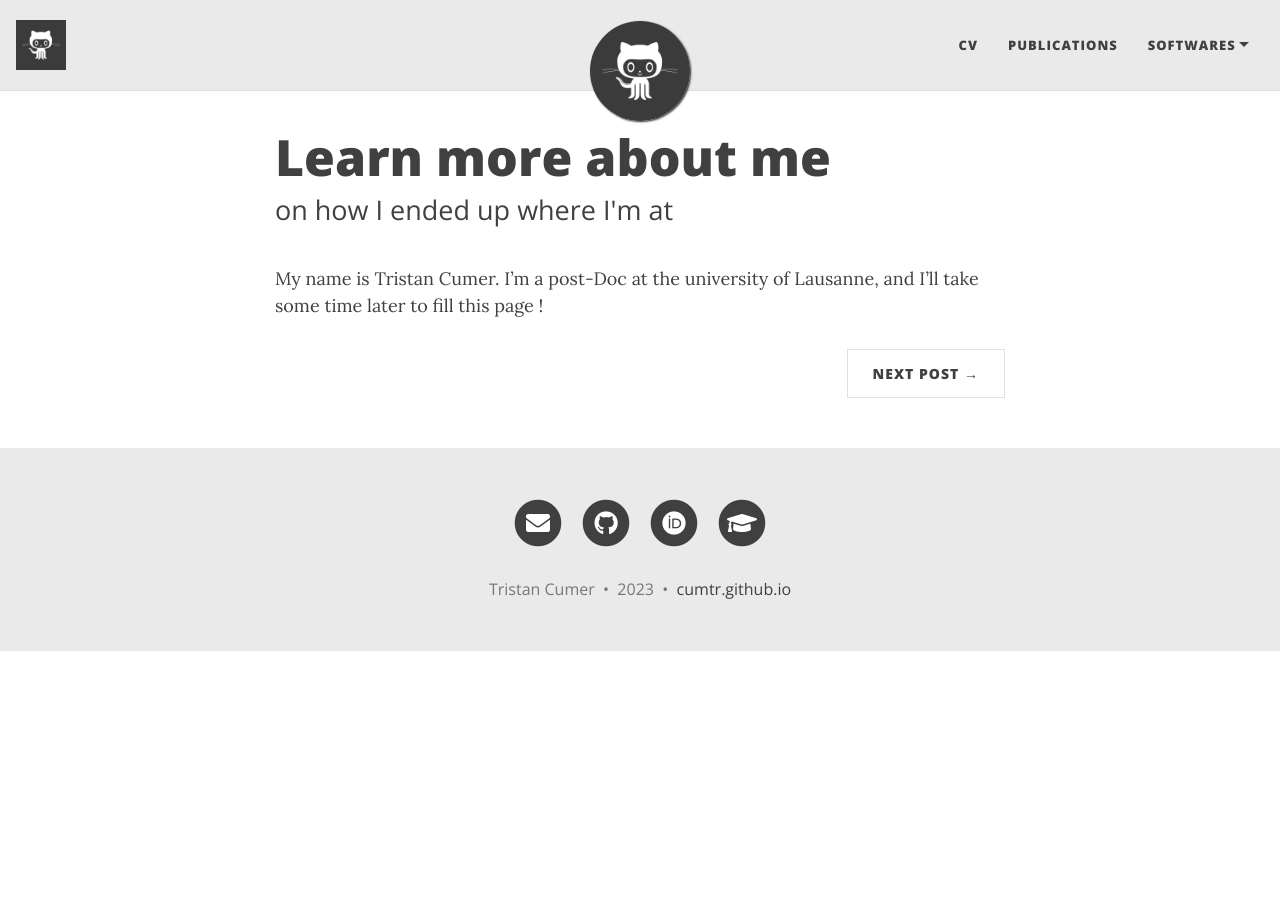
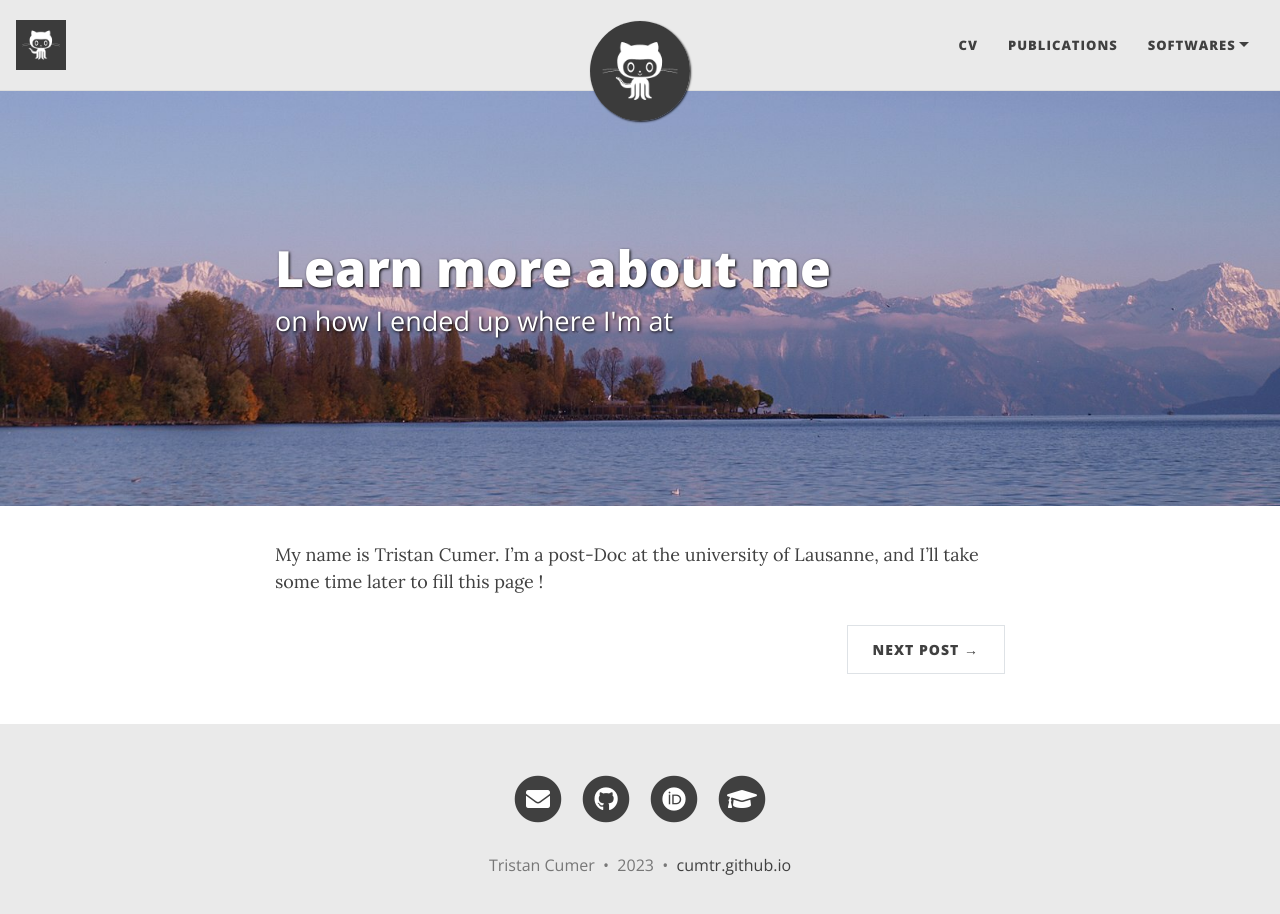
Before and after one commit to cumtr/cumtr.github.io, a Jekyll site: the page built from _posts/2020-02-28-LearnMoreAboutMe.md, in a window 1280 px wide and 927 px high. Shown: the top 914 px of the window. Built offline with Jekyll 4.4.1, drawn with Linux system fonts in a browser that asks for light colours; nearby versions of some CDN libraries.

Commit message:
Update 2020-02-28-LearnMoreAboutMe.md

```diff
--- a/_posts/2020-02-28-LearnMoreAboutMe.md
+++ b/_posts/2020-02-28-LearnMoreAboutMe.md
@@ -2,8 +2,8 @@
 layout: post
 title: Learn more about me
 subtitle: on how I ended up where I'm at
-# cover-img: /assets/img/LemanAlpes.jpg
-thumbnail-img: /assets/img/LemanAlpes.jpg
+cover-img: /assets/img/LemanAlpes.jpg
+# thumbnail-img: /assets/img/LemanAlpes.jpg
 share-img: /assets/img/LemanAlpes.jpg
 ---
 
```
